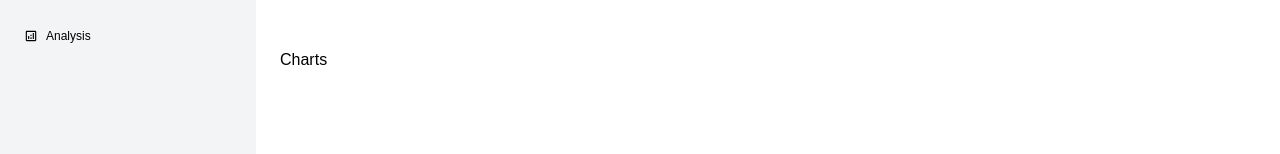
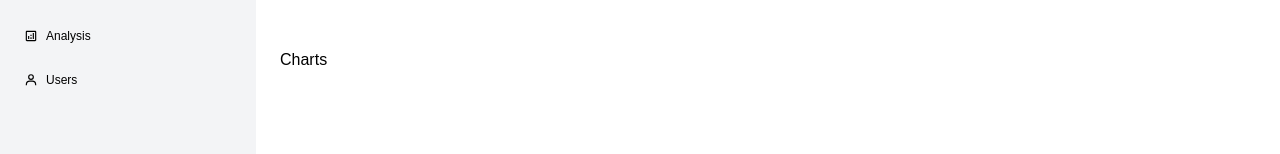
Before and after one commit to mohamed-tsx/e-commerce, a React (Vite) app in the folder Dashboard/: page / in a window 1280 px wide. Shown: the part 193-347 px from the top of the page. Built offline with nearby package versions, Linux system fonts and the light colour scheme.

Commit message:
Added users in dashboard sidebar

```diff
--- a/Dashboard/src/Components/Dashboard Sidebar/SideBar.tsx
+++ b/Dashboard/src/Components/Dashboard Sidebar/SideBar.tsx
@@ -4,6 +4,7 @@ import { IoMdPricetag } from "react-icons/io";
 import { LuArchive } from "react-icons/lu";
 import { MdOutlineAnalytics } from "react-icons/md";
 import { CiSettings } from "react-icons/ci";
+import { BiUser } from "react-icons/bi";
 
 const Sidebar = () => {
   const location = useLocation();
@@ -82,6 +83,21 @@ const Sidebar = () => {
                   <span className="text-xs">Analysis</span>
                 </Link>
               </li>
+              <li
+                className={`mb-3 hover:bg-gray-300 rounded-md ${
+                  location.pathname === "/users" ? "bg-gray-300" : ""
+                }`}
+              >
+                <Link
+                  to="/users"
+                  className="flex items-center space-x-2 p-2 rounded"
+                >
+                  <span className="text-sm">
+                    <BiUser />
+                  </span>
+                  <span className="text-xs">Users</span>
+                </Link>
+              </li>
             </ul>
           </nav>
         </div>
```
